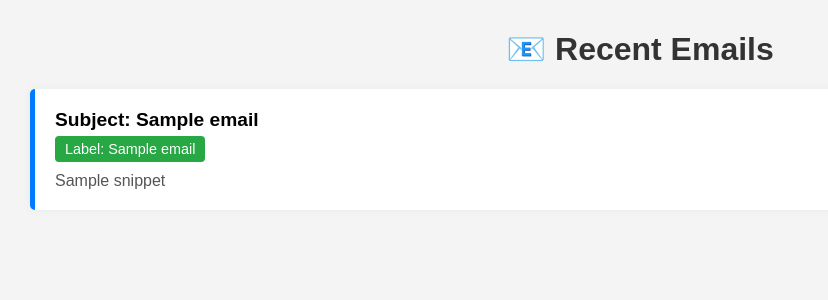
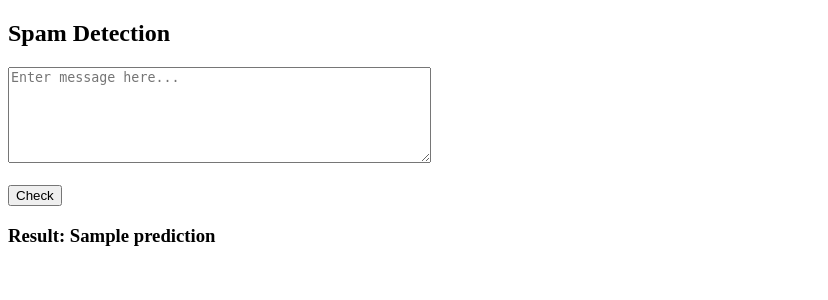
Before and after one commit to divyasree04-git/spam-detection, a Flask app: template templates/index.html in a window 1280 px wide. Shown: the top 300 px of the page, without its empty margins (0-828 px from the left). Run offline with Flask 3, Linux system fonts and the light colour scheme; the template is opened without the code that fills it: most values are stand-ins (such as "Sample title", 1, 10 or a date in 2020); parts of the project's set-up code (start-up, migrations or seed data) failed here and were passed over.

Commit message:
Initial commit

```diff
--- a/templates/index.html
+++ b/templates/index.html
@@ -2,67 +2,17 @@
 <html>
 <head>
     <title>Spam Detector</title>
-    <style>
-        body {
-            font-family: Arial, sans-serif;
-            margin: 30px;
-            background-color: #f4f4f4;
-        }
-
-        h1 {
-            text-align: center;
-            color: #333;
-        }
-
-        .email {
-            background-color: white;
-            border-left: 5px solid #007bff;
-            padding: 20px;
-            margin-bottom: 20px;
-            box-shadow: 0 0 10px rgba(0, 0, 0, 0.05);
-            border-radius: 5px;
-        }
-
-        .subject {
-            font-weight: bold;
-            font-size: 1.2em;
-        }
-
-        .label {
-            color: white;
-            padding: 5px 10px;
-            border-radius: 4px;
-            display: inline-block;
-            margin-top: 5px;
-            font-size: 0.9em;
-        }
-
-        .spam {
-            background-color: #dc3545;
-        }
-
-        .not-spam {
-            background-color: #28a745;
-        }
-
-        .snippet {
-            margin-top: 10px;
-            color: #555;
-            white-space: pre-wrap;
-        }
-    </style>
 </head>
 <body>
-    <h1>📧 Recent Emails</h1>
+    <h2>Spam Detection</h2>
 
-    {% for email in emails %}
-    <div class="email">
-        <div class="subject">Subject: {{ email.subject }}</div>
-        <div class="label {% if email.label == 'SPAM' %}spam{% else %}not-spam{% endif %}">
-            Label: {{ email.label }}
-        </div>
-        <div class="snippet">{{ email.snippet }}</div>
-    </div>
-    {% endfor %}
+    <form method="POST">
+        <textarea name="message" rows="6" cols="50" placeholder="Enter message here...">{{ message }}</textarea><br><br>
+        <button type="submit">Check</button>
+    </form>
+
+    {% if prediction %}
+        <h3>Result: {{ prediction }}</h3>
+    {% endif %}
 </body>
 </html>
```
